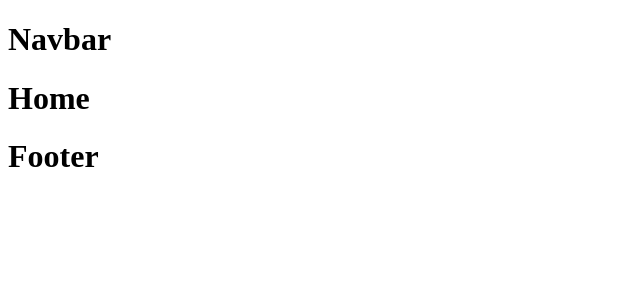
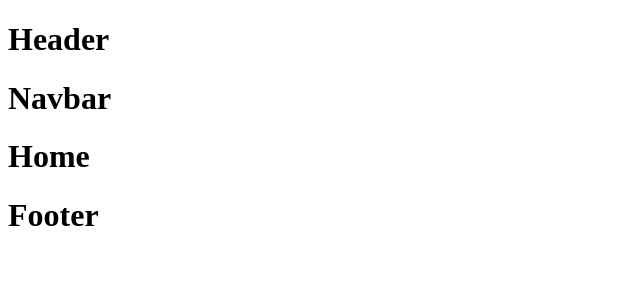
Before and after one commit to sharof-dev/auto-haul-express, a React (Vite) app: page / in a window 1280 px wide. Shown: the top 300 px of the page, without its empty margins (0-640 px from the left). Built offline with nearby package versions, Linux system fonts and the light colour scheme.

Commit message:
Header component add

```diff
--- a/src/App.jsx
+++ b/src/App.jsx
@@ -1,10 +1,11 @@
 import { Routes, Route } from "react-router-dom"
-import {Navbar, Footer} from "./component/"
+import { Header, Navbar, Footer} from "./component/"
 import {Home, About, Blog, Contact, Services} from "./pages/"
 
 const App = () => {
   return (
     <div>
+      <Header />
       <Navbar />
       <Routes>
         <Route path="/" element={<Home />} />
--- /dev/null
+++ b/src/component/Header.jsx
@@ -0,0 +1,11 @@
+import React from 'react'
+
+const Header = () => {
+  return (
+    <>
+     <h1>Header</h1>
+    </>
+  )
+}
+
+export default Header
--- a/src/component/index.js
+++ b/src/component/index.js
@@ -1,2 +1,3 @@
 export { default as Navbar } from "./Navbar"
 export { default as Footer } from "./Footer"
+export { default as Header } from "./Header"
```
